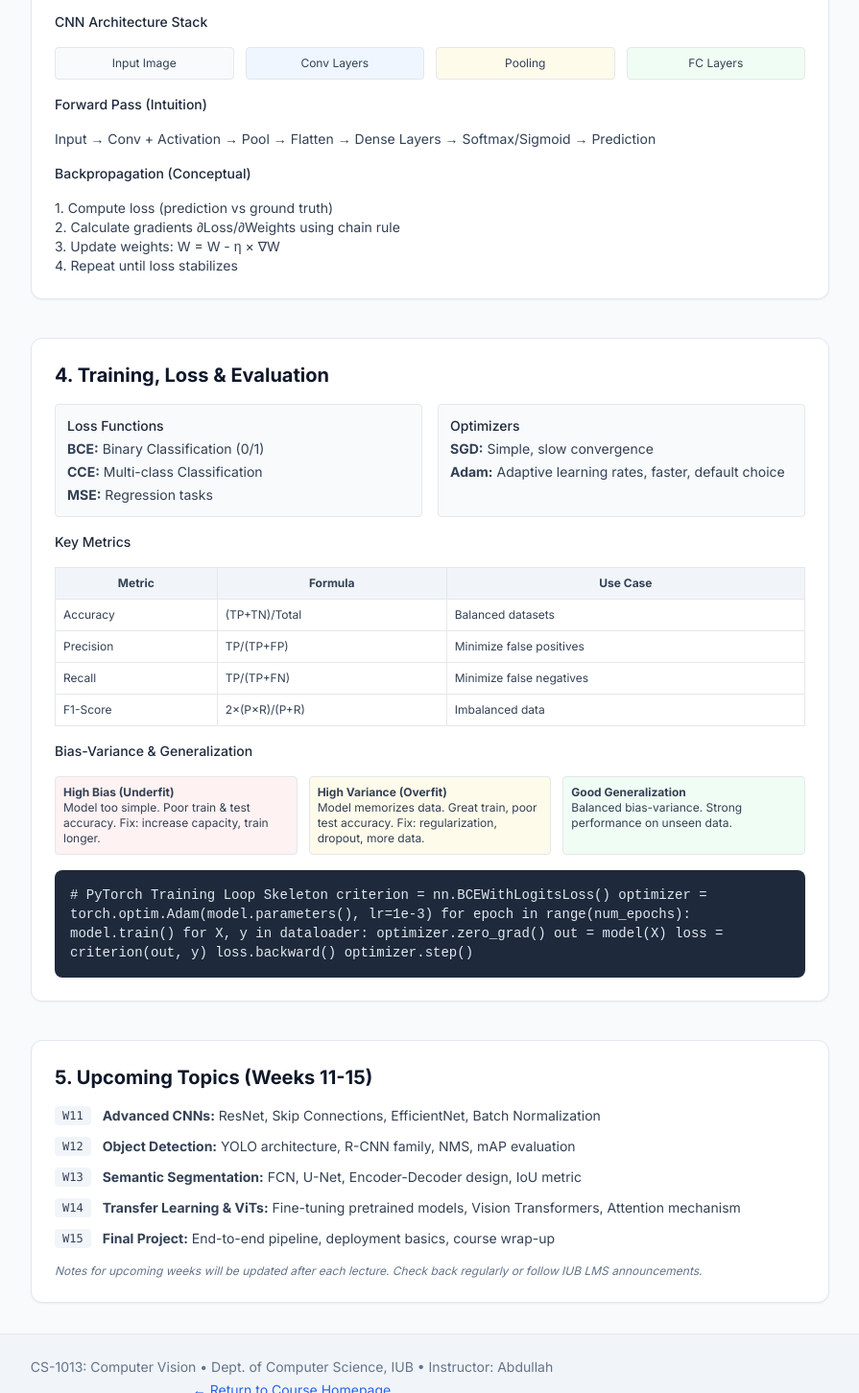
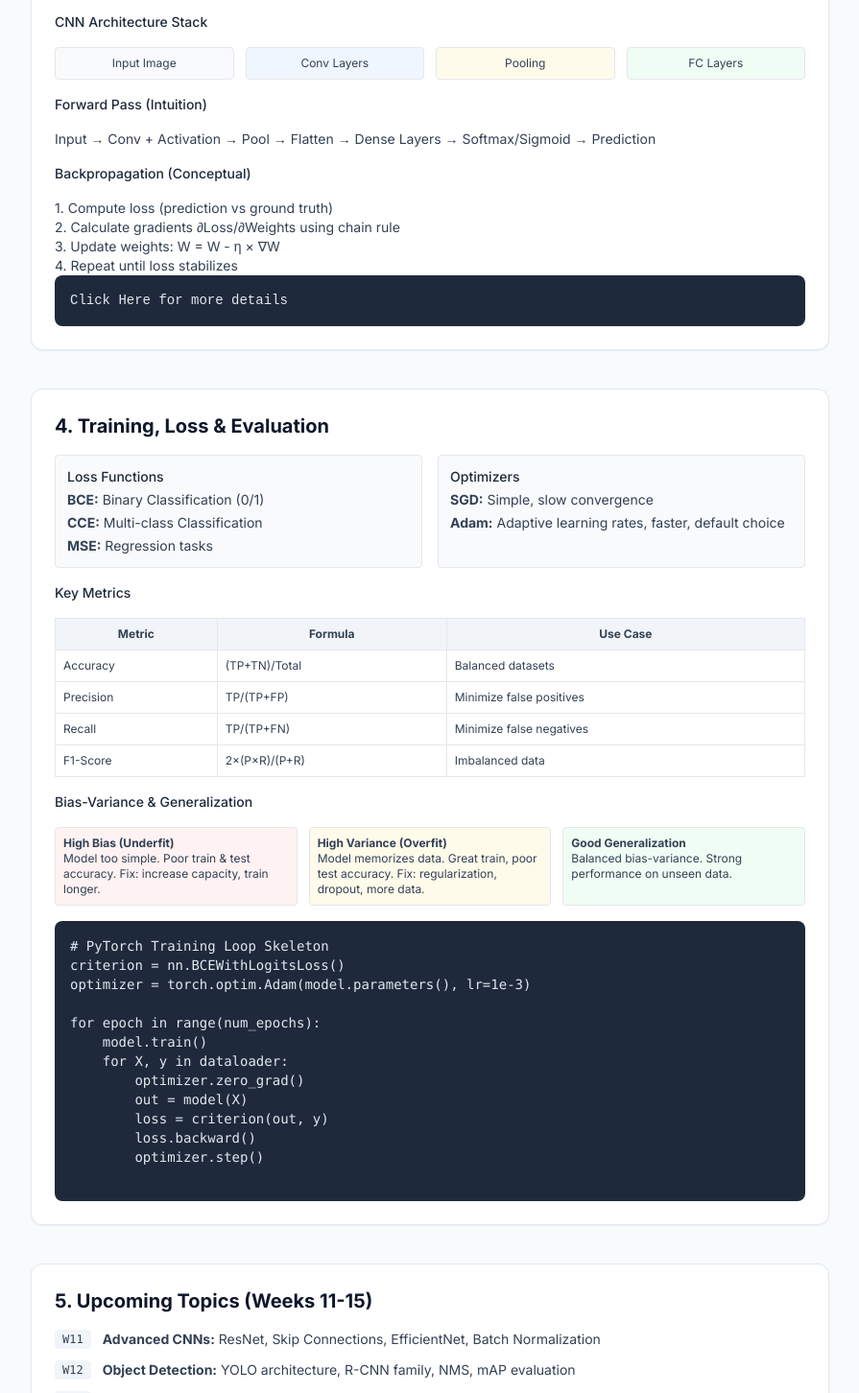
Before and after one commit to abdullahsoomro/teaching, a plain HTML site: page cv/lecture-notes.html in a window 1280 px wide. Shown: the part 1264-2716 px from the top of the page at 96% size, without its empty margins (336-1231 px from the left). Drawn offline with nearby package versions, Linux system fonts and the light colour scheme.

Commit message:
lecture notes set 3 added

```diff
--- a/cv/lecture-notes.html
+++ b/cv/lecture-notes.html
@@ -105,9 +105,12 @@
             <h4 class="font-medium text-slate-800 mt-4">Forward Pass (Intuition)</h4>
             <p>Input → Conv + Activation → Pool → Flatten → Dense Layers → Softmax/Sigmoid → Prediction</p>
             <h4 class="font-medium text-slate-800 mt-4">Backpropagation (Conceptual)</h4>
-            <p>1. Compute loss (prediction vs ground truth) <br>2. Calculate gradients ∂Loss/∂Weights using chain rule <br>3. Update weights: W = W - η × ∇W <br>4. Repeat until loss stabilizes</p>
+            <p>1. Compute loss (prediction vs ground truth) <br>2. Calculate gradients ∂Loss/∂Weights using chain rule <br>3. Update weights: W = W - η × ∇W <br>4. Repeat until loss stabilizes <br></p>
+          </div>
+          <div class="code-block"> <a href="lecture-notes-set3.html">Click Here for more details</a>
           </div>
         </div>
+
       </section>
 
       <section id="training" class="scroll-mt-28">
@@ -148,6 +151,7 @@
               <div class="bg-green-50 p-2 rounded border"><strong>Good Generalization</strong><br>Balanced bias-variance. Strong performance on unseen data.</div>
             </div>
             <div class="code-block mt-3">
+              <pre>
 # PyTorch Training Loop Skeleton
 criterion = nn.BCEWithLogitsLoss()
 optimizer = torch.optim.Adam(model.parameters(), lr=1e-3)
@@ -160,6 +164,7 @@ for epoch in range(num_epochs):
         loss = criterion(out, y)
         loss.backward()
         optimizer.step()
+      </pre>
             </div>
           </div>
         </div>
```
